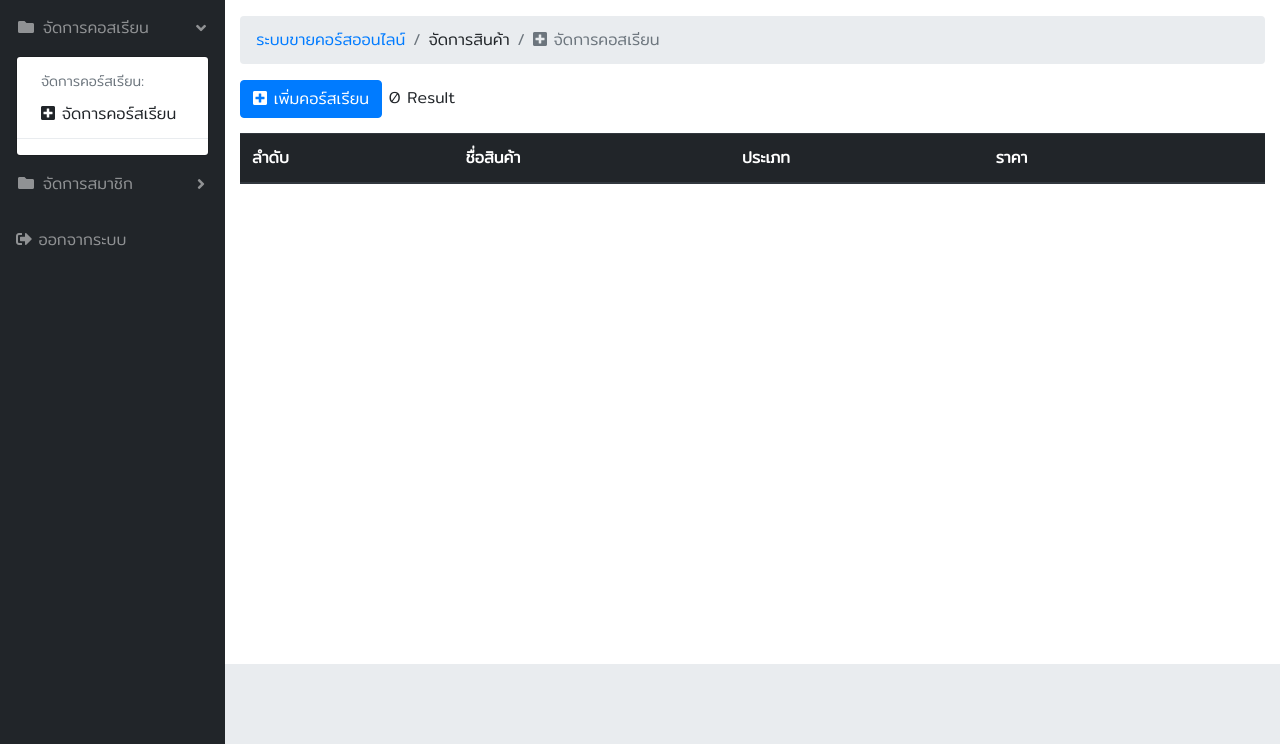
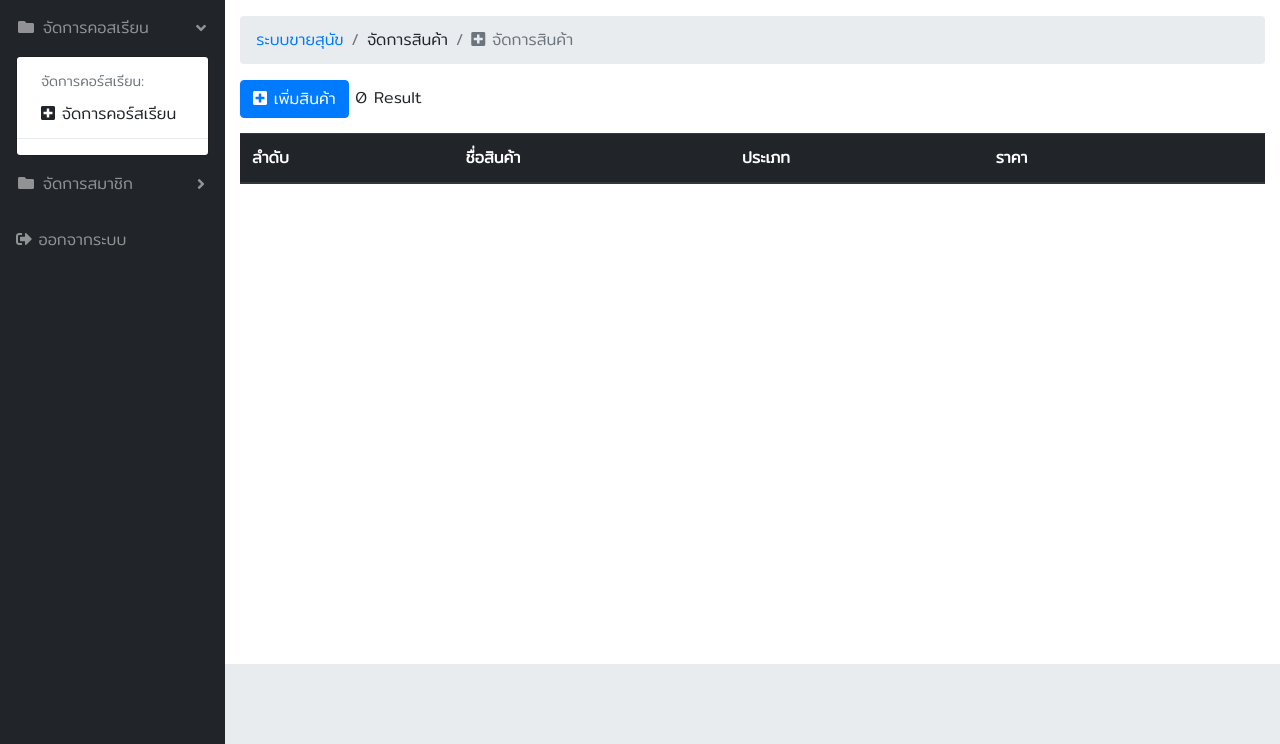
Before and after one commit to chatchonza12/part, a PHP site: page /admin/manager_dog.php in a window 1280 px wide. Shown: the part 56-800 px from the top of the page. Run offline with PHP 8.4, Linux system fonts and the light colour scheme; data that the repository does not hold is empty.

Commit message:
Update manager_dog.php

```diff
--- a/admin/manager_dog.php
+++ b/admin/manager_dog.php
@@ -36,14 +36,14 @@ if(isset($_POST['submit_dog'])){
         <!-- Breadcrumbs-->
         <ol class="breadcrumb">
           <li class="breadcrumb-item">
-            <a href="admin.php">ระบบขายคอร์สออนไลน์</a>
+            <a href="admin.php">ระบบขายสุนัข</a>
           </li>
           <li class="breadcrumb-item">จัดการสินค้า</li>
-          <li class="breadcrumb-item active"><i class="fas fa-plus-square"></i> จัดการคอสเรียน </li>
+          <li class="breadcrumb-item active"><i class="fas fa-plus-square"></i> จัดการสินค้า </li>
         </ol>
 
 		<div class="">
-        <a href="" class="btn btn-primary" data-toggle="modal" data-target="#addproducts"><i class="fas fa-plus-square"></i> เพิ่มคอร์สเรียน</a>
+        <a href="" class="btn btn-primary" data-toggle="modal" data-target="#addproducts"><i class="fas fa-plus-square"></i> เพิ่มสินค้า</a>
         <table class="table" style="margin-top:15px">
           <thead class="thead-dark">
             <tr>
@@ -101,7 +101,7 @@ if(isset($_POST['submit_dog'])){
   <div class="modal-dialog" role="document">
     <div class="modal-content">
       <div class="modal-header">
-        <h5 class="modal-title" id="">เพิ่มคอร์สเรียน</h5>
+        <h5 class="modal-title" id="">เพิ่มสินค้า</h5>
         <button type="button" class="close" data-dismiss="modal" aria-label="Close">
           <span aria-hidden="true">&times;</span>
         </button>
@@ -113,10 +113,13 @@ if(isset($_POST['submit_dog'])){
             <input type="text" class="form-control" id="" placeholder="" name="products_name">
         </div>
         <div class="form-group">
-            <label for="exampleFormControlSelect1">ประเภทคอร์สเรียน</label>
+            <label for="exampleFormControlSelect1">ประเภทสุนัข</label>
             <select class="form-control" id="" name="products_category">
-            <option value="1">วิทยาศาสตร์</option>
-            <option value="2">คณิตศาสตร์</option>
+            <option value="1">พันธุ์ปอมเมอเรเนียน</option>
+            <option value="2">พันธุ์ชิวาว่า</option>
+            <option value="3">พันธุ์ชิสุ</option>
+            <option value="4">พันธุ์ไซบีเรีย</option>
+            <option value="5">พันธุ์โกลเดินริทรีฟเวอร์</option>
             </select>
         </div>
         <div class="form-group">
@@ -135,7 +138,7 @@ if(isset($_POST['submit_dog'])){
       </div>
       <div class="modal-footer">
         <button type="button" class="btn btn-secondary" data-dismiss="modal">ปิด</button>
-        <button type="submit" class="btn btn-primary" name="submit_dog"><i class="fas fa-plus-square"></i> เพิ่มคอร์สเรียน</button>
+        <button type="submit" class="btn btn-primary" name="submit_dog"><i class="fas fa-plus-square"></i> เพิ่มสินค้า</button>
       </div>
       </form>
 
```
